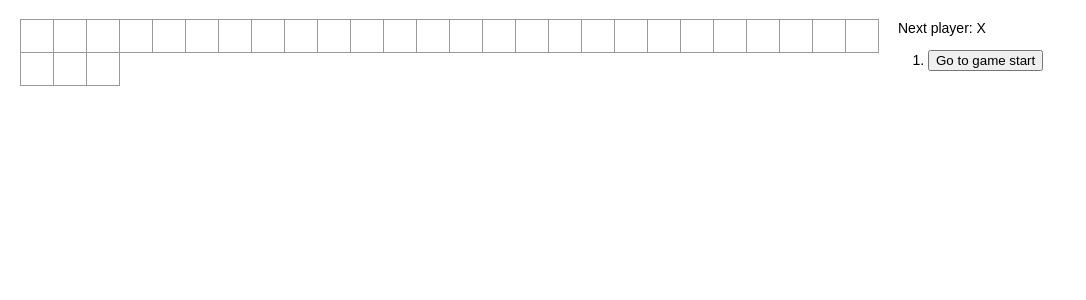
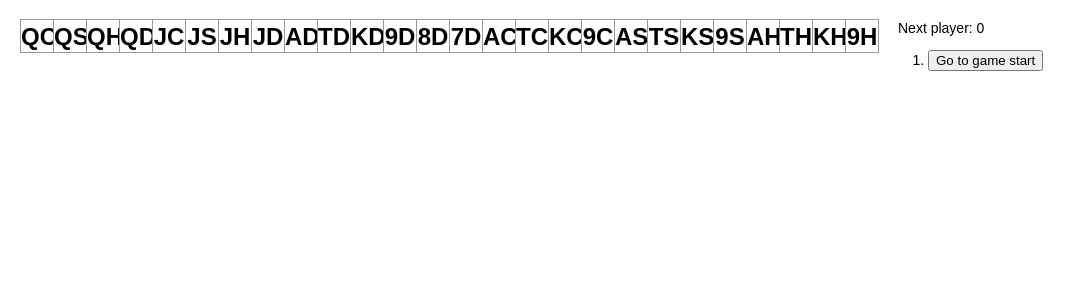
Before and after one commit to nickhart/turbo-game, a Next.js app in the folder apps/web/: page / in a window 1280 px wide. Shown: the top 300 px of the page, without its empty margins (0-1086 px from the left). Built offline with nearby package versions, Linux system fonts and the light colour scheme.

Commit message:
added support for multiple hands

```diff
--- a/apps/web/pages/index.tsx
+++ b/apps/web/pages/index.tsx
@@ -1,5 +1,45 @@
 import React, { MouseEvent } from 'react';
 import ReactDOM from 'react-dom/client';
+
+type Card = {
+  index: number;
+  suit: number;
+  rank: number;
+  points: number;
+  name: string;
+};
+
+const gameDeck: Array<Card> = [
+  { index: 0, suit: 0, rank: 0, points: 3, name: 'QC'},
+  { index: 1, suit: 0, rank: 1, points: 3, name: 'QS'},
+  { index: 2, suit: 0, rank: 2, points: 3, name: 'QH'},
+  { index: 3, suit: 0, rank: 3, points: 3, name: 'QD'},
+  { index: 4, suit: 0, rank: 4, points: 2, name: 'JC'},
+  { index: 5, suit: 0, rank: 5, points: 2, name: 'JS'},
+  { index: 6, suit: 0, rank: 6, points: 2, name: 'JH'},
+  { index: 7, suit: 0, rank: 7, points: 2, name: 'JD'},
+  { index: 8, suit: 0, rank: 8, points: 11, name: 'AD'},
+  { index: 9, suit: 0, rank: 9, points: 10, name: 'TD'},
+  { index: 10, suit: 0, rank: 10, points: 4, name: 'KD'},
+  { index: 11, suit: 0, rank: 11, points: 0, name: '9D'},
+  { index: 12, suit: 0, rank: 12, points: 0, name: '8D'},
+  { index: 13, suit: 0, rank: 13, points: 0, name: '7D'},
+
+  { index: 14, suit: 1, rank: 8, points: 11, name: 'AC'},
+  { index: 15, suit: 1, rank: 9, points: 10, name: 'TC'},
+  { index: 16, suit: 1, rank: 10, points: 4, name: 'KC'},
+  { index: 17, suit: 1, rank: 11, points: 0, name: '9C'},
+
+  { index: 18, suit: 2, rank: 8, points: 11, name: 'AS'},
+  { index: 19, suit: 2, rank: 9, points: 10, name: 'TS'},
+  { index: 20, suit: 2, rank: 10, points: 4, name: 'KS'},
+  { index: 21, suit: 2, rank: 11, points: 0, name: '9S'},
+
+  { index: 22, suit: 2, rank: 8, points: 11, name: 'AH'},
+  { index: 23, suit: 2, rank: 9, points: 10, name: 'TH'},
+  { index: 24, suit: 2, rank: 10, points: 4, name: 'KH'},
+  { index: 25, suit: 2, rank: 11, points: 0, name: '9H'}
+];
 
 
 function Card(props: any) {
@@ -13,46 +53,66 @@ function Card(props: any) {
 
 interface BoardProps {
   cards: Array<number>;
-  trick: Array<number>;
-  onClick: (index: number) => void;
+  onClick: (card: Card) => void;
 }
 
 class Board extends React.Component<BoardProps, any> {
-  renderCard(i: number) {
+  renderCard(card: Card) {
+    console.log(`renderCard: ${card.name}`);
     return (
       <Card
-        value={this.props.cards[i]}
-        onClick={() => this.props.onClick(i)}
+        value={card.name}
+        onClick={() => this.props.onClick(card)}
       />
     );
   }
 
+  renderHand(hand: Array<Card>) {
+    return (
+      <div className="board-row">
+      {
+        hand.map((card) => this.renderCard(card))
+      }
+      </div>
+    );
+}
+
   render() {
+    const hands = extractHands(this.props.cards);
     return (
       <div>
-        <div className="board-row">
         {
-          this.props.cards.map(item => {
-            return this.renderCard(item);
-          })
+          hands.map((hand) => this.renderHand(hand))
         }
-        </div>
-        <div className="board-row">
-        {
-          this.props.trick.map(item => {
-            return this.renderCard(item);
-          })
-        }
-        </div>
       </div>
     );
   }
 }
 
+interface GameState {
+  cards: Array<number>;
+}
+
+function gameState() {
+  return { cards: Array(26).fill(0) };
+}
+
+function extractHands(cards: Array<number>): Array<Array<Card>> {
+  let hands: Card[][] = [[], [], [], []];
+
+  cards.forEach((item: number, index: number) => {
+    const hand: Array<Card> = hands[item];
+    console.log(`card# ${index} => hand# ${item} => ${hand}`);
+    hand.push(gameDeck[index]);
+  });
+
+  return hands;
+}
+
 interface GameProps {
-  history?: Array<Array<number>>;
+  history?: Array<GameState>;
   stepNumber?: number;
-  xIsNext?: boolean;
+  currentPlayer?: number;
 
 }
 
@@ -60,38 +120,35 @@ class Game extends React.Component<GameProps, any> {
   constructor(props: any) {
       super(props);
       this.state = {
-        history: [{
-          cards: Array(26).fill(null),
-          trick: Array(3).fill(null),
-        }],
+        history: [ gameState() ],
         stepNumber: 0,
-        xIsNext: true,
+        currentPlayer: 0,
       };
     }
 
-    handleClick(i: number) {
+    handleClick(card: Card) {
+      console.log(`handleClick: ${card.name}`);
       const history = this.state.history.slice(0, this.state.stepNumber + 1);
       const current = history[history.length - 1];
       const cards = current.cards.slice();
-          if (calculateWinner(cards) || cards[i]) {
+          if (calculateWinner(cards) || cards[card.index]) {
         return;
       }
-      const trick = current.trick.slice();
-        // cards[i] = this.state.xIsNext ? 'X' : 'O';
+      cards[card.index] = this.state.currentPlayer+1;
+      console.log(`setting card ${card.index} to ${this.state.currentPlayer}`);
       this.setState({
           history: history.concat([{
               cards: cards,
-              trick: trick,
             }]),
             stepNumber: history.length,
-            xIsNext: !this.state.xIsNext,
+            currentPlayer: (this.state.currentPlayer+1)%3,
       });
     }
 
     jumpTo(step: number) {
       this.setState({
         stepNumber: step,
-        xIsNext: (step % 2) === 0,
+        currentPlayer: (step % 2) === 0,
       });
     }
 
@@ -115,7 +172,7 @@ class Game extends React.Component<GameProps, any> {
       if (winner) {
         status = 'Winner: ' + winner;
       } else {
-        status = 'Next player: ' + (this.state.xIsNext ? 'X' : 'O');
+        status = `Next player: ${this.state.currentPlayer}`;
       }
 
       return (
@@ -123,8 +180,7 @@ class Game extends React.Component<GameProps, any> {
         <div className="game-board">
           <Board
               cards={current.cards}
-              trick={current.trick}
-              onClick={(i) => this.handleClick(i)}
+              onClick={(card: Card) => this.handleClick(card)}
           />
         </div>
         <div className="game-info">
```
